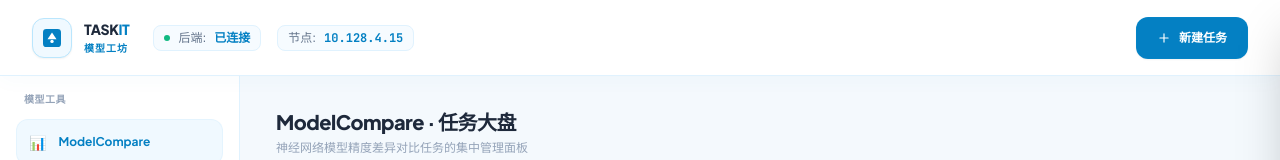
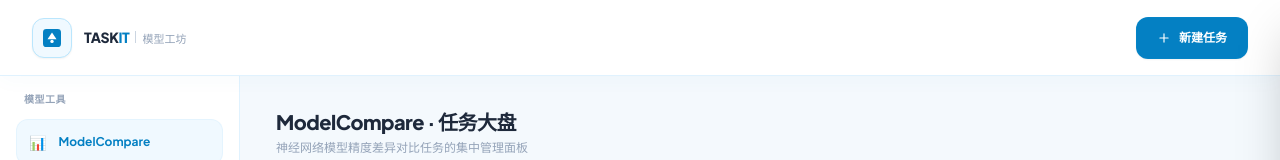
Before and after one commit to DelononLiu/taskit, a React (Vite) app: page / in a window 1280 px wide. Shown: the top 160 px of the page. Built offline with nearby package versions, Linux system fonts and the light colour scheme; no server answers; sample sign-in values are in the browser's storage.

Commit message:
refactor: Header 精简为单行布局，移除无用的状态指示器
- TASKIT + 模型工坊 放同一行，竖线分隔
- 移除后端/节点状态指示器

```diff
--- a/src/core/components/Header.tsx
+++ b/src/core/components/Header.tsx
@@ -8,7 +8,6 @@ interface HeaderProps {
 export function Header({ onNewTask }: HeaderProps) {
   return (
     <header className="h-[76px] border-b border-sky-100 bg-white flex items-center justify-between px-8 shrink-0 relative z-50 shadow-[0_4px_20px_rgba(2,132,199,0.03)]">
-      <div className="flex items-center space-x-6">
       <div className="flex items-center space-x-3">
         {/* Logo */}
         <div className="bg-sky-50 text-brand-accent w-10 h-10 rounded-xl flex items-center justify-center border border-sky-200 shadow-sm">
@@ -18,29 +17,14 @@ export function Header({ onNewTask }: HeaderProps) {
             <circle cx="16" cy="22" r="3" fill="white" />
           </svg>
         </div>
-          <div>
-            <div className="flex items-center space-x-2">
+
+        {/* Brand */}
+        <div className="flex items-baseline gap-1.5">
           <span className="font-extrabold text-sm tracking-tight text-slate-800">
             TASK<span className="text-brand-accent">IT</span>
           </span>
-            </div>
-            <div className="text-[10px] text-brand-accent font-bold tracking-widest uppercase mt-0.5">
-              模型工坊
-            </div>
-          </div>
-        </div>
-
-        {/* Status indicators */}
-        <div className="hidden md:flex items-center space-x-4 text-xs">
-          <div className="flex items-center space-x-2 bg-sky-50/60 border border-sky-100 px-2.5 py-1 rounded-lg">
-            <span className="w-1.5 h-1.5 rounded-full bg-emerald-500 animate-pulse" />
-            <span className="text-slate-500 font-medium">后端:</span>
-            <span className="font-mono font-bold text-brand-accent">已连接</span>
-          </div>
-          <div className="flex items-center space-x-2 bg-sky-50/60 border border-sky-100 px-2.5 py-1 rounded-lg">
-            <span className="text-slate-500 font-medium">节点:</span>
-            <span className="font-mono font-bold text-brand-accent">10.128.4.15</span>
-          </div>
+          <span className="h-3 w-px bg-slate-300" />
+          <span className="text-[11px] text-slate-400 font-medium">模型工坊</span>
         </div>
       </div>
 
```
Lines whose indentation alone changed are shown as unchanged.
